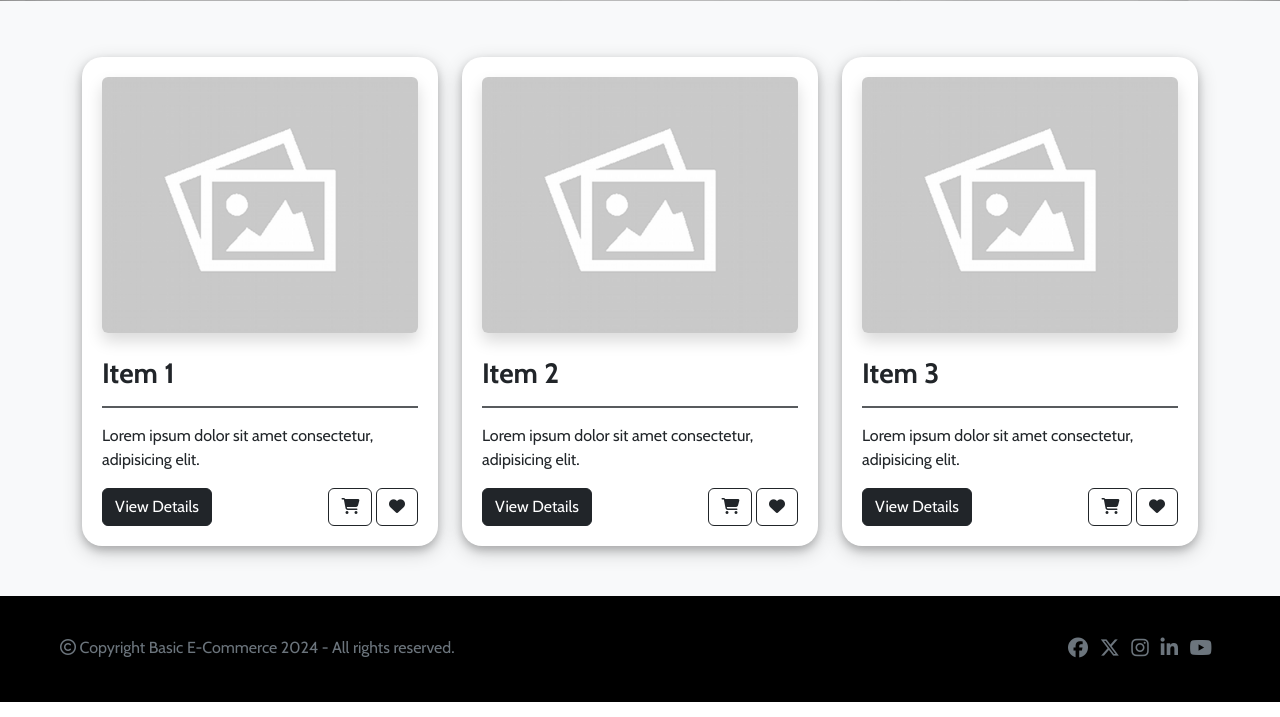
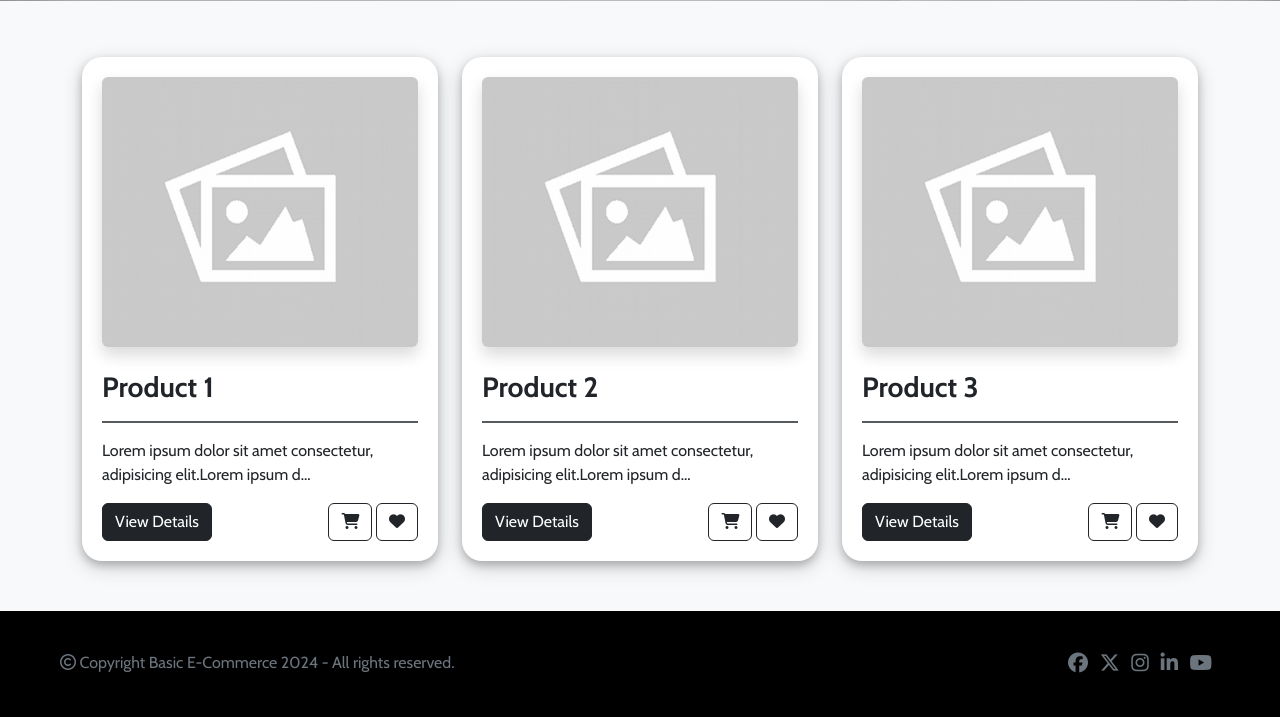
Before and after one commit to ayaz-khatri/basic-ecommerce, a PHP site: page /base/index.php in a window 1280 px wide. Shown: the part 557-1274 px from the top of the page. Run offline with PHP 8.4, Linux system fonts and the light colour scheme; some libraries are stand-ins or nearby versions.

```diff
--- a/admin/index.php
+++ b/admin/index.php
@@ -17,7 +17,7 @@ include("../includes/check-if-not-admin.php");          // Check if user is not
 
     <div class="container my-5">
         <div class="row">
-            <div class="col-md-3 my-2">
+            <div class="col-6 col-md-4 col-lg-3 my-2">
                 <a href="index.php">
                     <div class="box text-center">
                         <img src="../images/dashboard.png">
@@ -25,11 +25,11 @@ include("../includes/check-if-not-admin.php");          // Check if user is not
                     </div>
                 </a>
             </div>
-            <div class="col-md-3 my-2">
+            <div class="col-6 col-md-4 col-lg-3 my-2">
                 <a href="users.php">
                     <div class="box text-center">
                         <img src="../images/users.png">
-                        <button class="btn btn-danger w-100 my-3">Manage Users</button>
+                        <button class="btn btn-danger w-100 my-3">Users</button>
                     </div>
                 </a>
             </div>
--- a/admin/navbar.php
+++ b/admin/navbar.php
@@ -1,6 +1,6 @@
 <?php
 /* -------------------------------------------------------------------------- */
-/*                               Navigation Bar                               */
+/*                              Admin Navigation Bar                          */
 /* -------------------------------------------------------------------------- */
 
 
--- a/admin/users.php
+++ b/admin/users.php
@@ -67,7 +67,6 @@ include("../includes/db-connection.php");               // Database connection
                 <?php } ?>
                 </div>
             </div>
-
         </div>
     </div>
 
--- a/base/index.php
+++ b/base/index.php
@@ -21,12 +21,17 @@
 
     <div class="container my-5">
         <div class="row">
-            <div class="col-md-4 my-2">
-                <div class="box">
-                    <img src="../images/placeholder.png" class="img img-fluid mb-4 rounded shadow">
-                    <h3 class="fw-bold">Item 1</h3>
+            <div class="col-md-6 col-lg-4 my-2">
+                <div class="box product">
+                    <img src="../images/placeholder.png" class="img img-fluid mb-4 rounded shadow mx-auto d-block">
+                    <h3 class="fw-bold">Product 1</h3>
                     <hr>
-                    <p>Lorem ipsum dolor sit amet consectetur, adipisicing elit.</p>
+                    <p>
+                        <?php
+                            $para = "Lorem ipsum dolor sit amet consectetur, adipisicing elit.Lorem ipsum dolor sit amet consectetur, adipisicing elit.Lorem ipsum dolor sit amet consectetur, adipisicing elit.Lorem ipsum dolor sit amet consectetur, adipisicing elit.Lorem ipsum dolor sit amet consectetur, adipisicing elit.Lorem ipsum dolor sit amet consectetur, adipisicing elit.";
+                            echo substr_replace($para, "...", 70);
+                        ?>
+                    </p>
                     <div class="row">
                         <div class="col">
                             <a href="#" class="btn btn-danger" title="View">View Details</a>
@@ -38,12 +43,12 @@
                     </div>
                 </div>
             </div>
-            <div class="col-md-4 my-2">
-                <div class="box">
-                    <img src="../images/placeholder.png" class="img img-fluid mb-4 rounded shadow">
-                    <h3 class="fw-bold">Item 2</h3>
+            <div class="col-md-6 col-lg-4 my-2">
+                <div class="box product">
+                    <img src="../images/placeholder.png" class="img img-fluid mb-4 rounded shadow mx-auto d-block">
+                    <h3 class="fw-bold">Product 2</h3>
                     <hr>
-                    <p>Lorem ipsum dolor sit amet consectetur, adipisicing elit.</p>
+                    <p><?php echo substr_replace($para, "...", 70); ?></p>
                     <div class="row">
                         <div class="col">
                             <a href="#" class="btn btn-danger" title="View">View Details</a>
@@ -55,12 +60,12 @@
                     </div>
                 </div>
             </div>
-            <div class="col-md-4 my-2">
-                <div class="box">
-                    <img src="../images/placeholder.png" class="img img-fluid mb-4 rounded shadow">
-                    <h3 class="fw-bold">Item 3</h3>
+            <div class="col-md-6 col-lg-4 my-2">
+                <div class="box product">
+                    <img src="../images/placeholder.png" class="img img-fluid mb-4 rounded shadow mx-auto d-block">
+                    <h3 class="fw-bold">Product 3</h3>
                     <hr>
-                    <p>Lorem ipsum dolor sit amet consectetur, adipisicing elit.</p>
+                    <p><?php echo substr_replace($para, "...", 70); ?></p>
                     <div class="row">
                         <div class="col">
                             <a href="#" class="btn btn-danger" title="View">View Details</a>
--- a/css/styles.css
+++ b/css/styles.css
@@ -6,7 +6,8 @@
 /* ------------------------ Imports font from Google ------------------------ */
 @import url('https://fonts.googleapis.com/css2?family=Cabin:wght@400;700&display=swap');
 
-:root {
+:root
+{
 
 /* -------------------------------- Black Theme ------------------------------- */
 --mainColor: #212529;
@@ -251,7 +252,8 @@ hr
   background-color: #c82333 !important;
 }
 
-.crud-table .sticky-header th {
+.crud-table .sticky-header th
+{
   position: sticky;
   top: 0;
   z-index: 1;
@@ -265,10 +267,19 @@ hr
   bottom: 0;
 }
 
-.footer .social-icon i {
+.footer .social-icon i
+{
   transition: color 0.3s ease;
 }
 
-.footer .social-icon:hover i {
+.footer .social-icon:hover i
+{
   color: #ffffff;
 }
+
+/* --------------------------------- Product --------------------------------- */
+.product img
+{
+  width: 350px;
+  height: 270px;
+}
```
